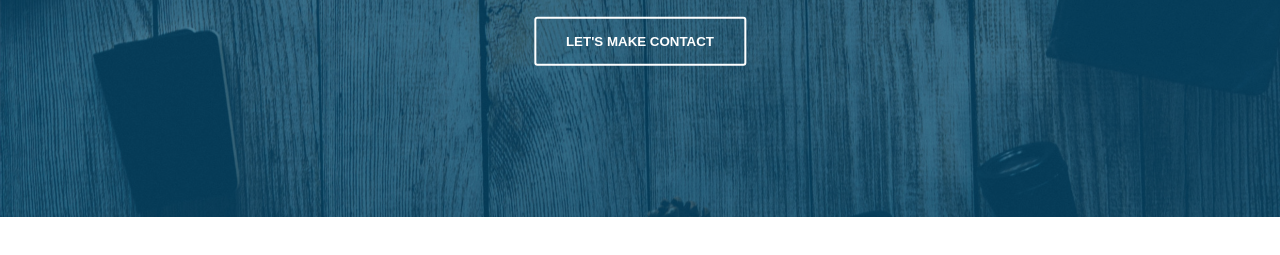
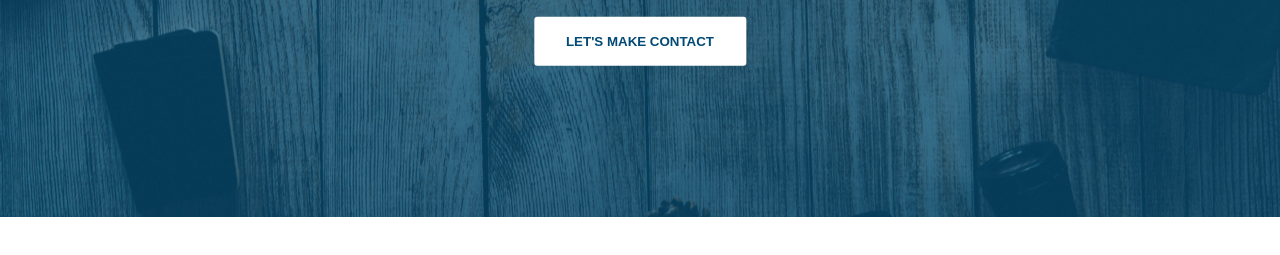
Before and after one commit to Sh4reef/c3rm4ti-exercise, a plain HTML site: page index.html in a window 1280 px wide. In both pictures the pointer is over the button "LET'S MAKE CONTACT". Shown: the part 283-538 px from the top of the page. Drawn offline with Linux system fonts and the light colour scheme.

Commit message:
button hover

```diff
--- a/css/main.css
+++ b/css/main.css
@@ -70,3 +70,8 @@ body {
   margin-top: 15px;
   color: #fff;
 }
+
+.call-to-action:hover {
+  background: #fff;
+  color: #004a75;
+}
```
